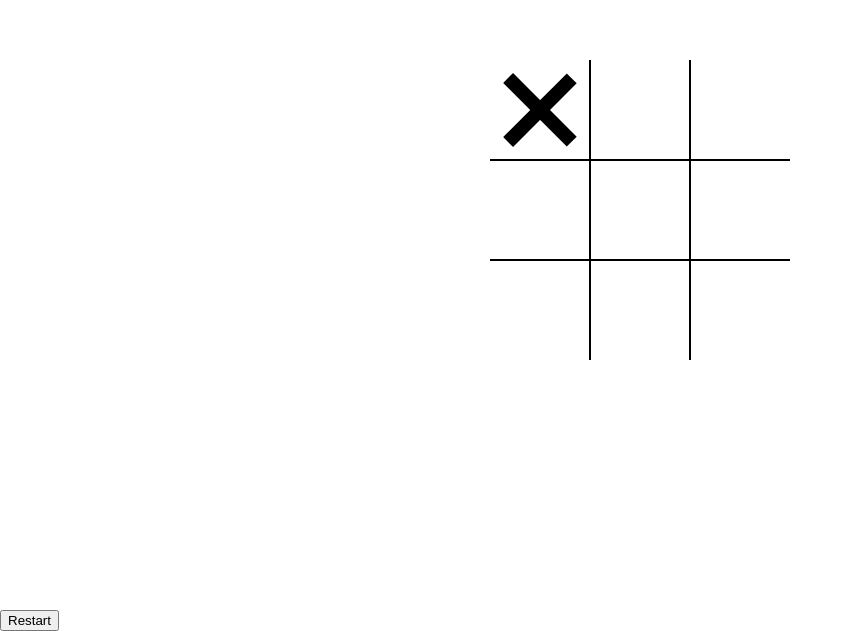
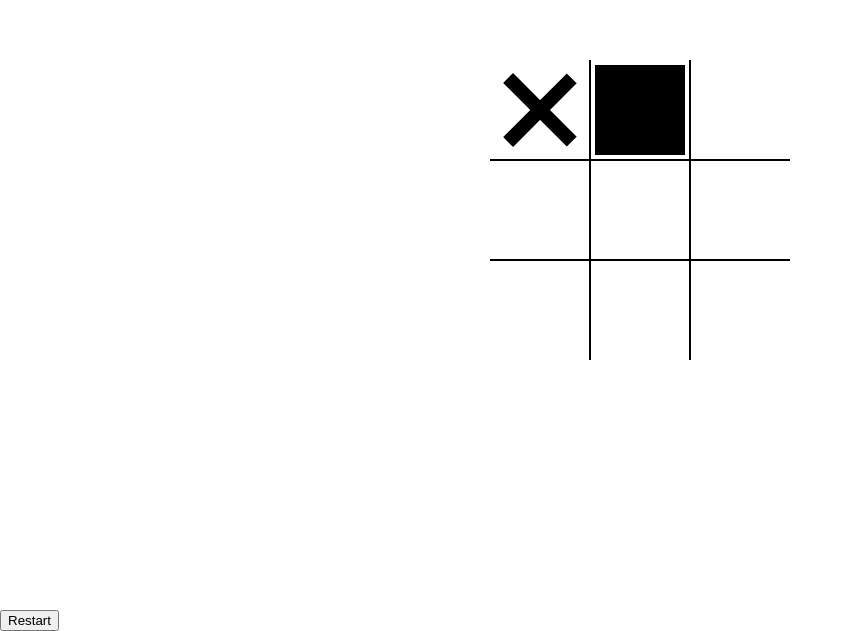
Before and after one commit to Mmddzz3/Tic-Tac-Toe, a plain HTML site: page index.html in a window 1280 px wide. Shown: the part 190-821 px from the top of the page, without its empty margins (0-853 px from the left). Drawn offline with Linux system fonts and the light colour scheme.

Commit message:
Update styles.css

```diff
--- a/styles.css
+++ b/styles.css
@@ -69,3 +69,12 @@ body {
 
 	transform: rotate(-45deg);
 }
+
+.cell.circle::before,
+.cell.circle::after {
+	content: '';
+	position: absolute;
+	width: var(--mark-size);
+	height: var(--mark-size);
+	background-color: black;
+}
```
